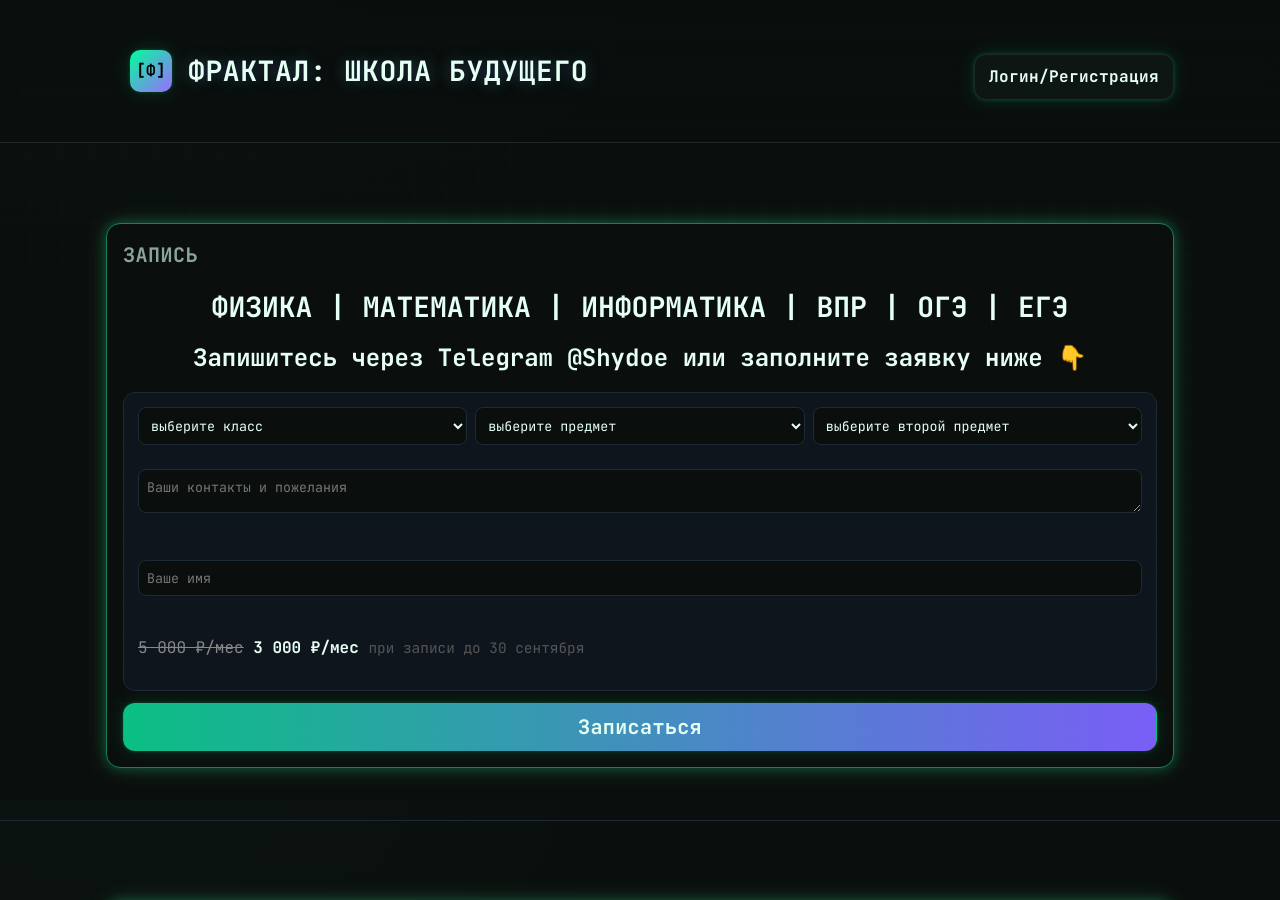
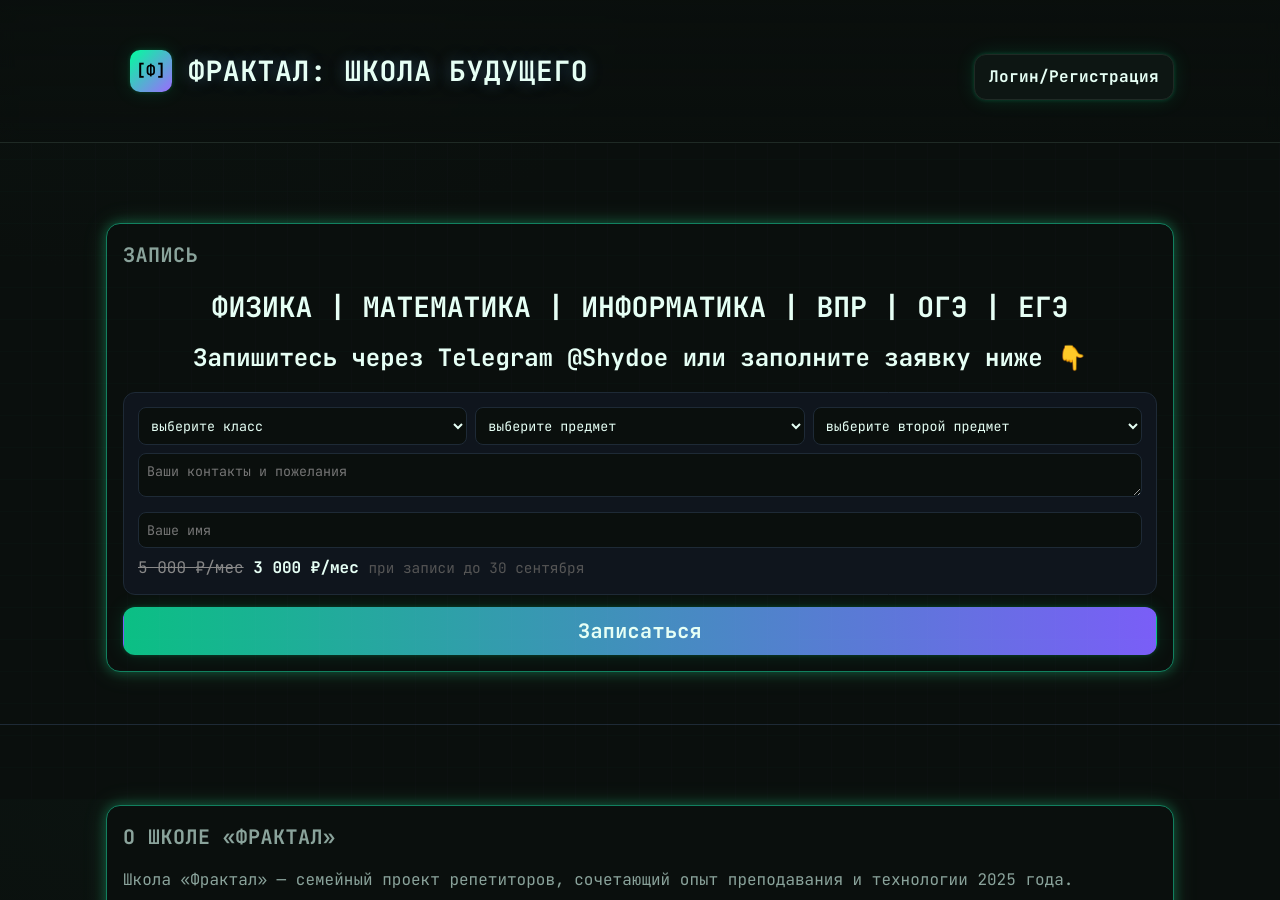
Before and after one commit to EPMAKOBB/django-site, a Django app: page / in a window 1280 px wide. Shown: the top 900 px of the page. Run offline with Django 5.2, Linux system fonts and the light colour scheme; data that the repository does not hold is empty.

Commit message:
Reset default margins for signup form paragraphs

```diff
--- a/static/css/main.css
+++ b/static/css/main.css
@@ -202,6 +202,7 @@
 .signup-form .grid { display:grid; grid-template-columns:repeat(auto-fit, minmax(180px,1fr)); gap:var(--space-sm); }
 .signup-form input, .signup-form select, .signup-form textarea { width:100%; padding:var(--space-sm); border:1px solid var(--border); border-radius:8px; background:var(--bg); color:var(--text); }
 .signup-form textarea { height:44px; resize:vertical; }
+.signup-form .card p { margin: 0; }
 
 .subjects-title {
   font-size: clamp(16px, 4vw, 28px);
```
